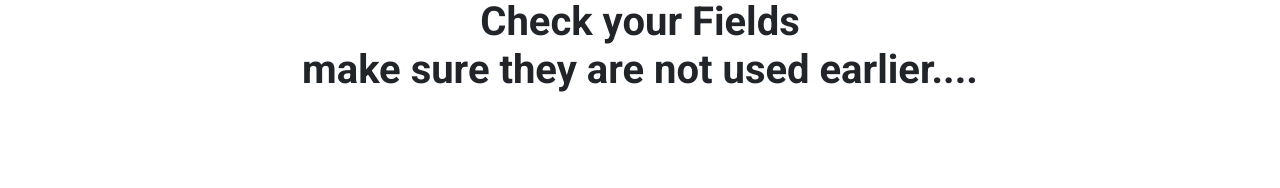
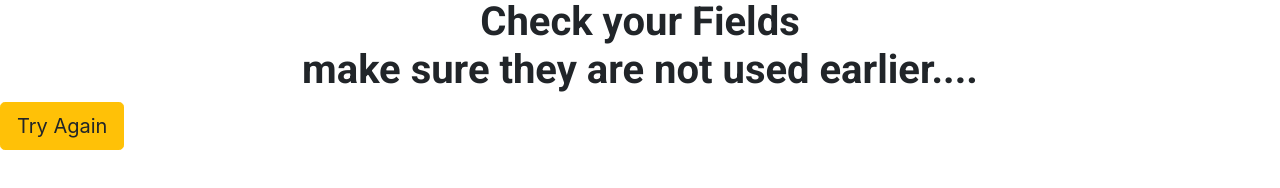
Before and after one commit to cvilla714/newsletter-nodeandexpress, a website: page failure.html in a window 1280 px wide. Shown: the part 222-410 px from the top of the page. Drawn offline with nearby package versions, Linux system fonts and the light colour scheme.

Commit message:
added the form to retry signing up after failure

```diff
--- a/failure.html
+++ b/failure.html
@@ -35,6 +35,9 @@
         Check your Fields <br />
         make sure they are not used earlier....
       </h1>
+      <form action="/failure" method="POST">
+        <button class="btn btn-lg btn-warning" type="submit" name="button">Try Again</button>
+      </form>
     </div>
   </body>
 </html>
```
